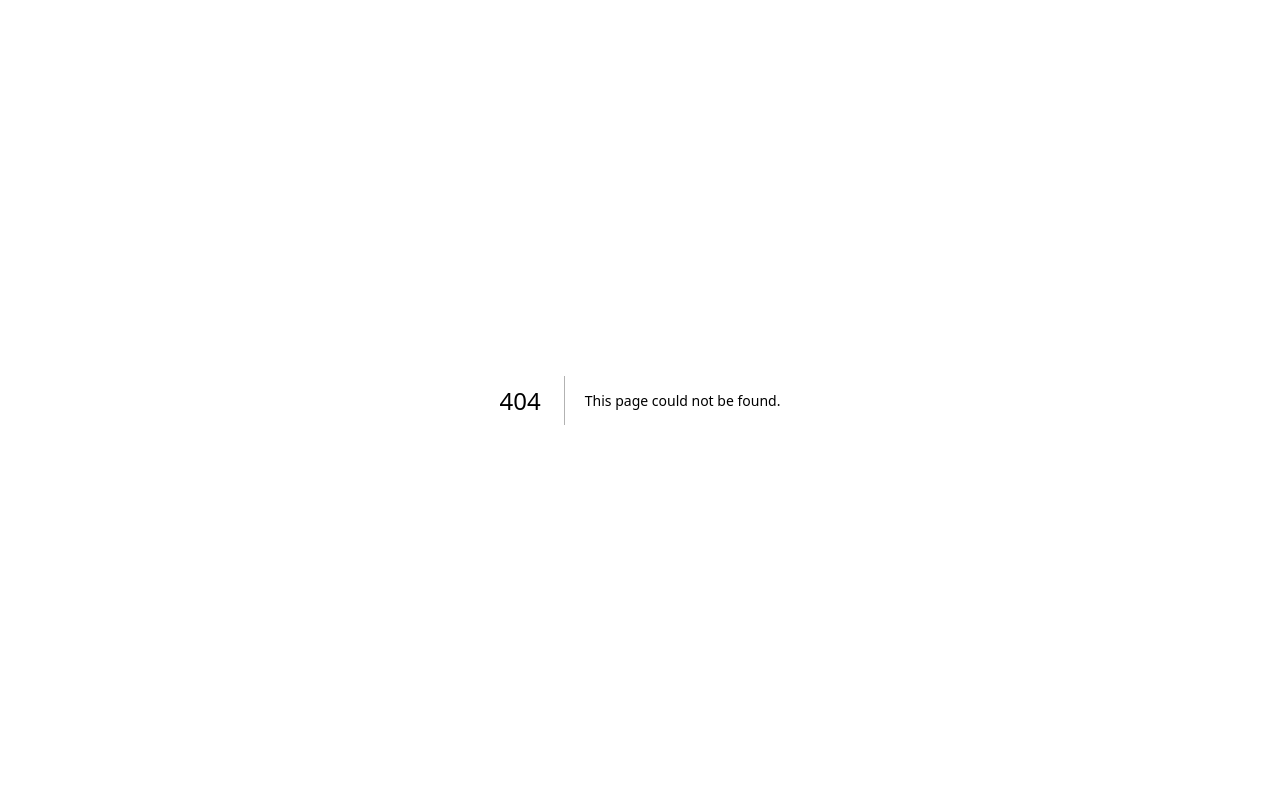
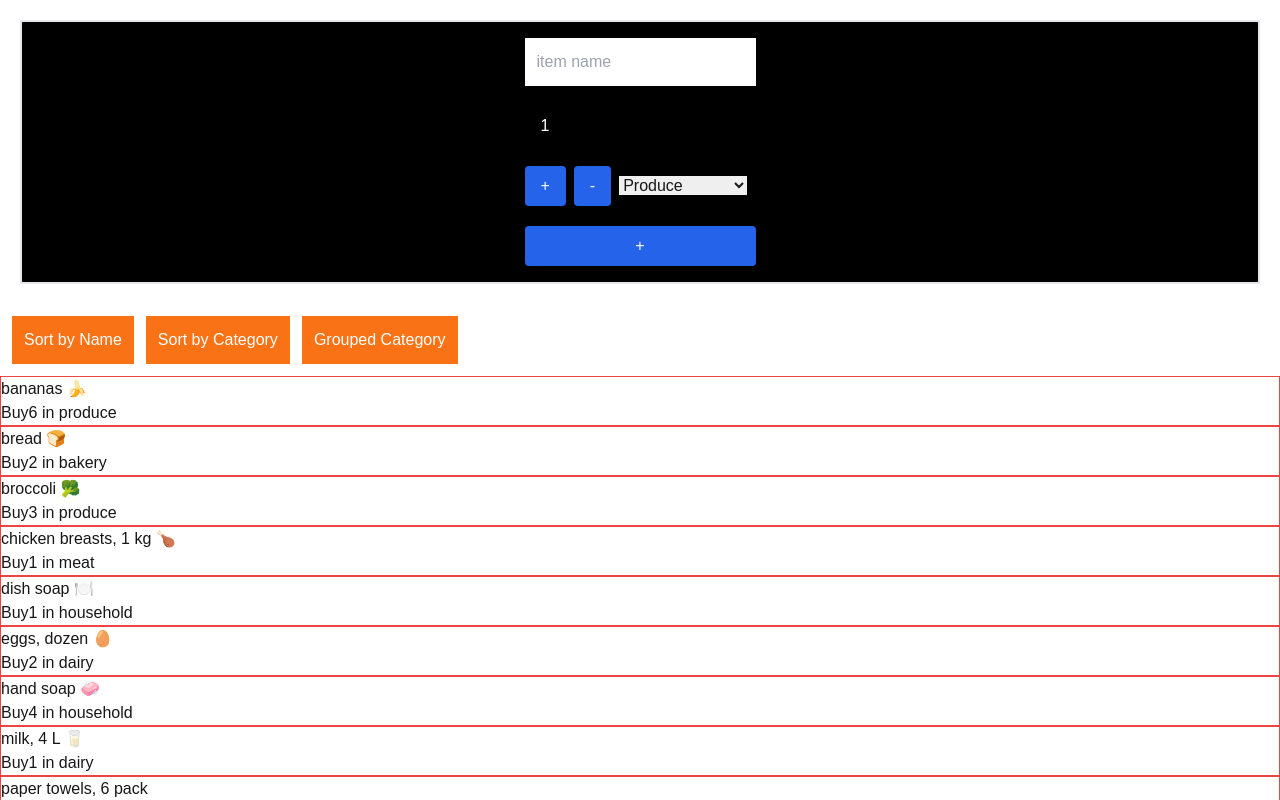
Before and after one commit to salahudeen781/cprg306-assignments, a Next.js app: page /week-7 in a window 1280 px wide. Before the commit this address had no page. Shown: the top 800 px of the page. Built offline with nearby package versions, Linux system fonts and the light colour scheme.

Commit message:
WEEK-7
WEEK-7 ASSIGNMENT

```diff
--- a/app/page.js
+++ b/app/page.js
@@ -20,6 +20,9 @@ export default function Home() {
         <li>
           <Link href="./week-6">Week Six assginment</Link>
         </li>
+        <li>
+          <Link href="./week-7">Week Seven assginment</Link>
+        </li>
       </ul>
     </div>
   );
--- /dev/null
+++ b/app/week-7/NewItem.js
@@ -0,0 +1,79 @@
+"use client";
+import React, { useState } from "react";
+
+export default function NewItem({ onAddItem }) {
+  const [quantity, setQuantity] = useState(1);
+  const [name, setName] = useState("");
+  const [category, setCategory] = useState("produce");
+
+  const handleSubmit = (event) => {
+    event.preventDefault();
+    const item = { name, quantity, category };
+    console.log(item);
+    // alert("Added item: " + { name } + "quantity" + { quantity } +"Category" + {category});
+    onAddItem(item);
+    setQuantity(1);
+    setName("");
+    setCategory("produce");
+  };
+
+  function increment() {
+    setQuantity(quantity + 1);
+  }
+
+  function decrement() {
+    if (quantity > 1) {
+      setQuantity(quantity - 1);
+    }
+  }
+
+  return (
+    <div className="flex flex-row justify-center gap-4 border-2 m-5  bg-black p-4 ">
+      <form onSubmit={handleSubmit}>
+        <input
+          type="text"
+          value={name}
+          placeholder="item name"
+          onChange={(e) => setName(e.target.value)}
+          required
+          className="p-3"
+        ></input>
+
+        <h1 className="text-white py-2 px-4 mt-5 mr-2">{quantity}</h1>
+        <button
+          className="bg-blue-600 text-white rounded py-2 px-4 mt-5 mr-2 hover:bg-blue-400 active:bg-yellow-500 disabled:bg-gray-400 "
+          onClick={() => increment()}
+        >
+          +
+        </button>
+        <button
+          className="bg-blue-600 text-white rounded py-2 px-4 mt-5 mr-2 hover:bg-blue-400 active:bg-yellow-500 disabled:bg-gray-400"
+          onClick={() => decrement()}
+        >
+          -
+        </button>
+
+        <select value={category} onChange={(e) => setCategory(e.target.value)}>
+          <option value="Produce">Produce</option>
+          <option value="Dairy">Dairy</option>
+          <option value="Bakery">Bakery</option>
+          <option value="Meat">Meat</option>
+          <option value="Frozen Foods">Frozen Foods</option>
+          <option value="Canned Goods">Canned Goods</option>
+          <option value="Dry Goods">Dry Goods</option>
+          <option value="Beverages">Beverages</option>
+          <option value="Snacks">Snacks</option>
+          <option value="Household">Household</option>
+          <option value="Other">Other</option>
+        </select>
+
+        <button
+          type="submit"
+          className="bg-blue-600 text-white rounded py-2 px-4 mt-5 mr-2 hover:bg-blue-400 active:bg-yellow-500 disabled:bg-gray-400 flex justify-center w-full"
+        >
+          +
+        </button>
+      </form>
+    </div>
+  );
+}
--- /dev/null
+++ b/app/week-7/item-list.js
@@ -0,0 +1,56 @@
+"use client";
+import React, { useState } from "react";
+import Item from "./item";
+
+const ItemList = ({ items }) => {
+  const [sortBy, setSortBy] = useState("name");
+
+  const sortedItems = [...items].sort((a, b) => {
+    if (sortBy === "name") {
+      return a.name.localeCompare(b.name);
+    } else if (sortBy === "category") {
+      return a.category.localeCompare(b.category);
+    } else if (sortBy === "Grouped category") {
+      return (a.Groupedcategory || "").localeCompare(b.Groupedcategory || "");
+    }
+    return 0;
+  });
+
+  return (
+    <div>
+      <div>
+        <button
+          onClick={() => setSortBy("name")}
+          className="bg-orange-500 text-white p-3 m-3"
+        >
+          Sort by Name
+        </button>
+        <button
+          onClick={() => setSortBy("category")}
+          className="bg-orange-500 text-white p-3"
+        >
+          Sort by Category
+        </button>
+        <button
+          onClick={() => setSortBy("Grouped category")}
+          className="bg-orange-500 text-white p-3 m-3"
+        >
+          Grouped Category
+        </button>
+      </div>
+
+      <ul>
+        {sortedItems.map((item) => (
+          <Item
+            key={item.id}
+            name={item.name}
+            quantity={item.quantity}
+            category={item.category}
+          />
+        ))}
+      </ul>
+    </div>
+  );
+};
+
+export default ItemList;
--- /dev/null
+++ b/app/week-7/item.js
@@ -0,0 +1,12 @@
+import React from "react";
+
+export default function Item({ name, quantity, category }) {
+  return (
+    <li className="border border-red-500 bg-white">
+      <h1>{name}</h1>
+      <p>
+        Buy{quantity} in {category}
+      </p>
+    </li>
+  );
+}
--- /dev/null
+++ b/app/week-7/items.json
@@ -0,0 +1,74 @@
+[
+  {
+    "id": "1h2GJKH12gkHG31h1H",
+    "name": "milk, 4 L 🥛",
+    "quantity": 1,
+    "category": "dairy"
+  },
+  {
+    "id": "2KJH3k2j3H1k2J3K1H",
+    "name": "bread 🍞",
+    "quantity": 2,
+    "category": "bakery"
+  },
+  {
+    "id": "3h2KJH3k2j3H1k2J3",
+    "name": "eggs, dozen 🥚",
+    "quantity": 2,
+    "category": "dairy"
+  },
+  {
+    "id": "4k2J3K1H2GJKH12gk",
+    "name": "bananas 🍌",
+    "quantity": 6,
+    "category": "produce"
+  },
+  {
+    "id": "5H1h1H2KJH3k2j3H",
+    "name": "broccoli 🥦",
+    "quantity": 3,
+    "category": "produce"
+  },
+  {
+    "id": "6H1k2J3K1H2GJKH1",
+    "name": "chicken breasts, 1 kg 🍗",
+    "quantity": 1,
+    "category": "meat"
+  },
+  {
+    "id": "7gkHG31h1H2KJH3k",
+    "name": "pasta sauce 🍝",
+    "quantity": 3,
+    "category": "canned goods"
+  },
+  {
+    "id": "8j3H1k2J3K1H2GJK",
+    "name": "spaghetti, 454 g 🍝",
+    "quantity": 2,
+    "category": "dry goods"
+  },
+  {
+    "id": "9H12gkHG31h1H2KJ",
+    "name": "toilet paper, 12 pack 🧻",
+    "quantity": 1,
+    "category": "household"
+  },
+  {
+    "id": "10H3k2j3H1k2J3K1",
+    "name": "paper towels, 6 pack",
+    "quantity": 1,
+    "category": "household"
+  },
+  {
+    "id": "11k2J3K1H2GJKH12",
+    "name": "dish soap 🍽️",
+    "quantity": 1,
+    "category": "household"
+  },
+  {
+    "id": "12GJKH12gkHG31h1",
+    "name": "hand soap 🧼",
+    "quantity": 4,
+    "category": "household"
+  }
+]
--- /dev/null
+++ b/app/week-7/page.js
@@ -0,0 +1,20 @@
+"use client";
+import React, { useState } from "react";
+import NewItem from "./NewItem";
+import ItemList from "./item-list";
+import itemsData from "./items.json";
+
+export default function Page() {
+  const [items, setItems] = useState(itemsData);
+
+  const handleAddItem = (newItem) => {
+    setItems((prevItems) => [...prevItems, newItem]);
+  };
+
+  return (
+    <div>
+      <NewItem onAddItem={handleAddItem} />
+      <ItemList items={items} />
+    </div>
+  );
+}
```
Also changed, not shown: 1 other file (tests, documents, lock files or other folders).
